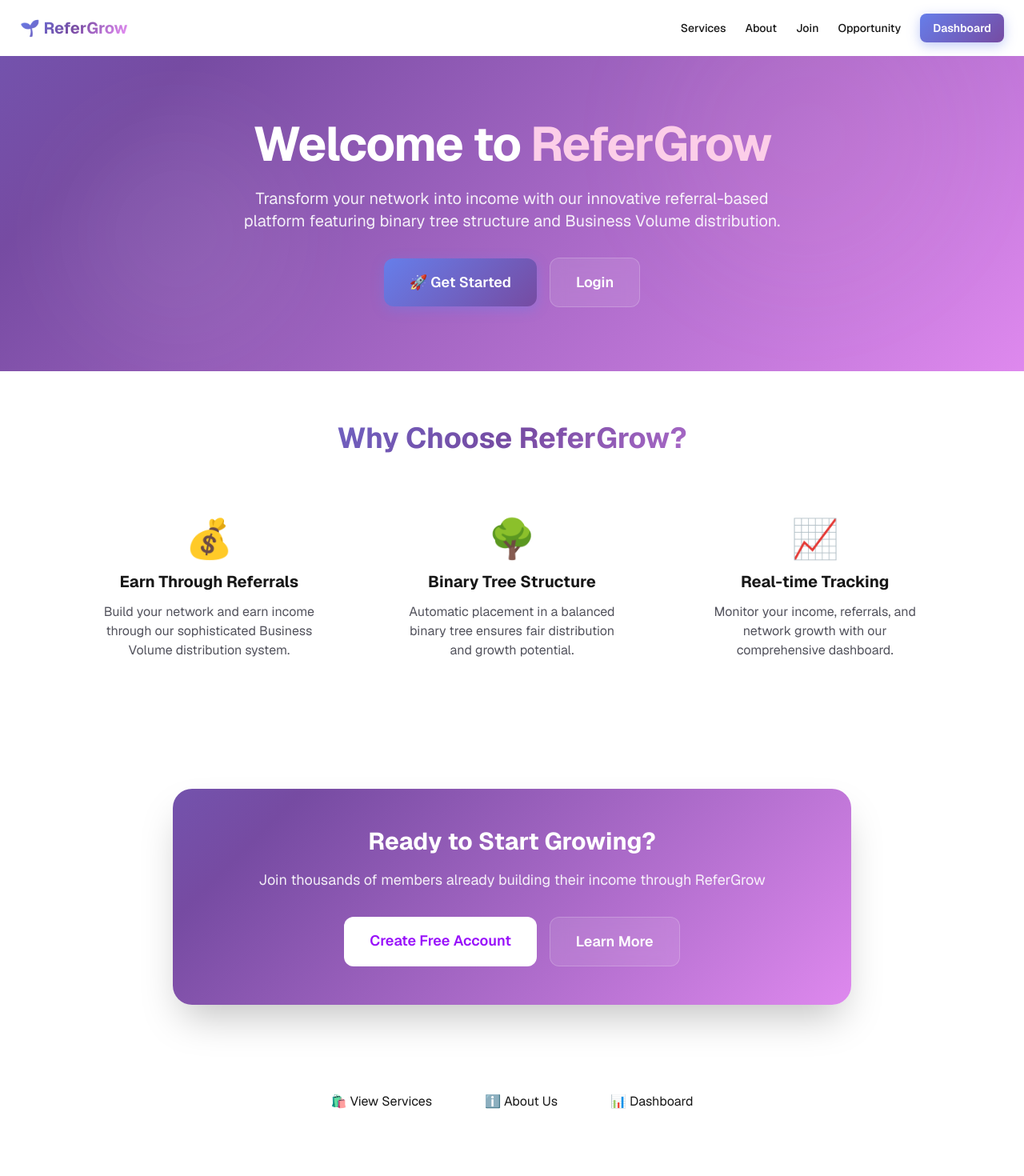
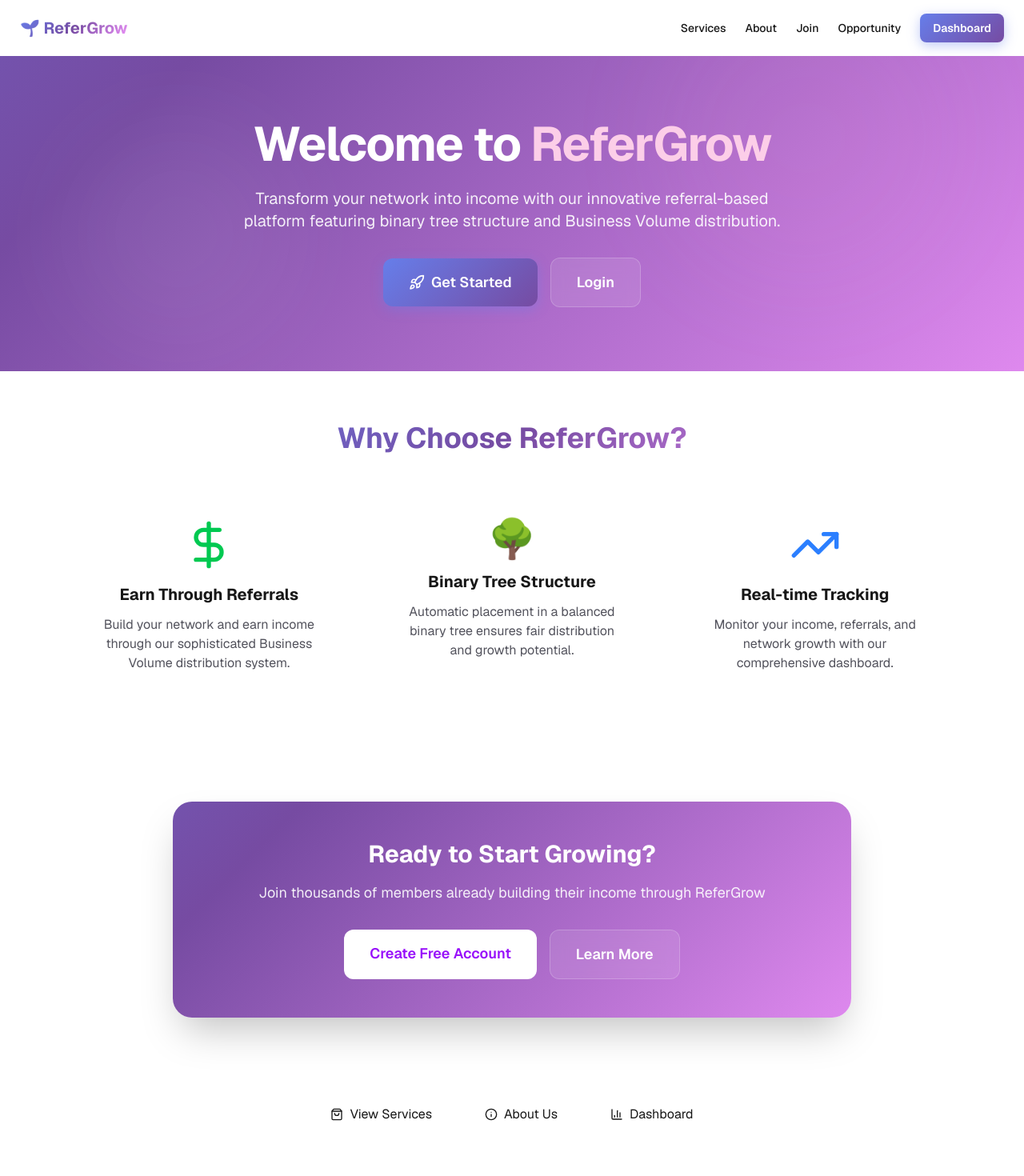
Before and after one commit to ayushalapuriya/ReferGrow, a Next.js app in the folder frontend/: page / in a window 1280 px wide. Shown: the top 1470 px of the page at 80% size. Built offline with nearby package versions, Linux system fonts and the light colour scheme.

Commit message:
Replace emojis with Lucide React icons throughout the project

```diff
--- a/frontend/package.json
+++ b/frontend/package.json
@@ -9,6 +9,7 @@
     "lint": "eslint"
   },
   "dependencies": {
+    "lucide-react": "^0.562.0",
     "next": "16.1.1",
     "react": "19.2.3",
     "react-dom": "19.2.3"
--- a/frontend/src/app/about/success-stories/page.tsx
+++ b/frontend/src/app/about/success-stories/page.tsx
@@ -18,7 +18,7 @@ export default function SuccessStoriesPage() {
           <div className="glass-panel animate-fade-in rounded-2xl border border-purple-200 dark:border-purple-500/30 p-8" style={{animationDelay: '0.1s'}}>
             <div className="flex items-start gap-4 mb-4">
               <div className="w-12 h-12 rounded-xl bg-gradient-to-br from-purple-500 to-pink-500 flex items-center justify-center text-white text-2xl flex-shrink-0">
-                👤
+                <User className="w-8 h-8" />
               </div>
               <div>
                 <h3 className="font-bold text-xl text-purple-600 dark:text-purple-400">Sarah Johnson</h3>
--- a/frontend/src/app/about/vision/page.tsx
+++ b/frontend/src/app/about/vision/page.tsx
@@ -34,14 +34,18 @@ export default function VisionPage() {
               </p>
             </div>
             <div className="text-center p-6 rounded-2xl bg-gradient-to-br from-blue-500/10 to-cyan-500/10 border border-blue-200 dark:border-blue-500/30">
-              <div className="text-5xl mb-4">📊</div>
+              <div className="text-5xl mb-4 flex justify-center">
+                <BarChart3 className="w-20 h-20 text-purple-500" />
+              </div>
               <h3 className="font-bold text-lg mb-2 text-blue-600 dark:text-blue-400">Real-Time Updates</h3>
               <p className="text-sm text-zinc-600 dark:text-zinc-400">
                 Instant reflection of all changes
               </p>
             </div>
             <div className="text-center p-6 rounded-2xl bg-gradient-to-br from-green-500/10 to-emerald-500/10 border border-green-200 dark:border-green-500/30">
-              <div className="text-5xl mb-4">🔒</div>
+              <div className="text-5xl mb-4 flex justify-center">
+                <Lock className="w-20 h-20 text-blue-500" />
+              </div>
               <h3 className="font-bold text-lg mb-2 text-green-600 dark:text-green-400">Secure & Fair</h3>
               <p className="text-sm text-zinc-600 dark:text-zinc-400">
                 Built with security and fairness at core
--- a/frontend/src/app/admin/rules/page.tsx
+++ b/frontend/src/app/admin/rules/page.tsx
@@ -4,6 +4,7 @@ import Link from "next/link";
 import { useEffect, useState } from "react";
 import { apiFetch } from "@/lib/apiClient";
 import { useAuth } from "@/lib/useAuth";
+import { AlertCircle, BarChart3 } from "lucide-react";
 
 type Rule = {
   _id: string;
--- a/frontend/src/app/admin/services/page.tsx
+++ b/frontend/src/app/admin/services/page.tsx
@@ -4,6 +4,7 @@ import Link from "next/link";
 import { useEffect, useState } from "react";
 import { apiFetch } from "@/lib/apiClient";
 import { useAuth } from "@/lib/useAuth";
+import { AlertCircle, RefreshCw } from "lucide-react";
 
 type Service = {
   _id: string;
--- a/frontend/src/app/business-opportunity/BusinessOpportunityForm.tsx
+++ b/frontend/src/app/business-opportunity/BusinessOpportunityForm.tsx
@@ -2,6 +2,7 @@
 
 import { useState } from "react";
 import { apiFetch } from "@/lib/apiClient";
+import { CheckCircle, AlertCircle } from "lucide-react";
 
 export default function BusinessOpportunityForm() {
   const [email, setEmail] = useState("");
--- a/frontend/src/app/business-opportunity/page.tsx
+++ b/frontend/src/app/business-opportunity/page.tsx
@@ -20,7 +20,7 @@ export default function BusinessOpportunityPage() {
           <div className="glass-panel animate-fade-in rounded-2xl border border-purple-200 dark:border-purple-500/30 p-8" style={{animationDelay: '0.1s'}}>
             <div className="flex items-center gap-3 mb-6">
               <div className="w-12 h-12 rounded-xl bg-gradient-to-br from-blue-500 to-cyan-500 flex items-center justify-center text-white text-2xl">
-                📈
+                <TrendingUp className="w-8 h-8" />
               </div>
               <h2 className="font-bold text-2xl bg-gradient-to-r from-blue-600 to-cyan-600 bg-clip-text text-transparent">How It Works</h2>
             </div>
@@ -38,7 +38,7 @@ export default function BusinessOpportunityPage() {
           <div className="glass-panel animate-fade-in rounded-2xl border border-purple-200 dark:border-purple-500/30 p-8" style={{animationDelay: '0.2s'}}>
             <div className="flex items-center gap-3 mb-6">
               <div className="w-12 h-12 rounded-xl bg-gradient-to-br from-green-500 to-emerald-500 flex items-center justify-center text-white text-2xl">
-                💰
+                <DollarSign className="w-8 h-8" />
               </div>
               <h2 className="font-bold text-2xl bg-gradient-to-r from-green-600 to-emerald-600 bg-clip-text text-transparent">Commission Structure</h2>
             </div>
@@ -83,7 +83,9 @@ export default function BusinessOpportunityPage() {
             </p>
           </div>
           <div className="glass-panel rounded-2xl border border-purple-200 dark:border-purple-500/30 p-6 text-center">
-            <div className="text-4xl mb-4">🔒</div>
+            <div className="text-4xl mb-4 flex justify-center">
+              <Lock className="w-16 h-16 text-purple-500" />
+            </div>
             <h3 className="font-bold text-lg mb-2 text-blue-600 dark:text-blue-400">100% Transparent</h3>
             <p className="text-sm text-zinc-600 dark:text-zinc-400">
               Every BV transaction is visible and verifiable
--- a/frontend/src/app/login/page.tsx
+++ b/frontend/src/app/login/page.tsx
@@ -4,6 +4,7 @@ import Link from "next/link";
 import { useRouter } from "next/navigation";
 import { useState } from "react";
 import { apiFetch } from "@/lib/apiClient";
+import { AlertCircle } from "lucide-react";
 
 export default function LoginPage() {
   const router = useRouter();
--- a/frontend/src/app/page.tsx
+++ b/frontend/src/app/page.tsx
@@ -1,4 +1,5 @@
 import Link from "next/link";
+import { Rocket, DollarSign, TrendingUp, BarChart3, ShoppingBag, Info } from "lucide-react";
 
 export default function Home() {
   return (
@@ -21,9 +22,10 @@ export default function Home() {
           <div className="flex flex-col sm:flex-row gap-4 justify-center items-center">
             <Link
               href="/register"
-              className="btn-primary px-8 py-4 rounded-xl text-white font-semibold text-lg shadow-2xl hover:scale-105 transition-transform"
+              className="btn-primary px-8 py-4 rounded-xl text-white font-semibold text-lg shadow-2xl hover:scale-105 transition-transform flex items-center gap-2 justify-center"
             >
-              🚀 Get Started
+              <Rocket className="w-5 h-5" />
+              Get Started
             </Link>
             <Link
               href="/login"
@@ -43,7 +45,9 @@ export default function Home() {
 
         <div className="grid md:grid-cols-3 gap-8">
           <div className="card-hover glass rounded-2xl p-8 text-center">
-            <div className="text-5xl mb-4">💰</div>
+            <div className="text-5xl mb-4 flex justify-center">
+              <DollarSign className="w-16 h-16 text-green-500" />
+            </div>
             <h3 className="text-xl font-bold mb-3">Earn Through Referrals</h3>
             <p className="text-zinc-600 dark:text-zinc-400">
               Build your network and earn income through our sophisticated Business Volume distribution system.
@@ -59,7 +63,9 @@ export default function Home() {
           </div>
 
           <div className="card-hover glass rounded-2xl p-8 text-center">
-            <div className="text-5xl mb-4">📈</div>
+            <div className="text-5xl mb-4 flex justify-center">
+              <TrendingUp className="w-16 h-16 text-blue-500" />
+            </div>
             <h3 className="text-xl font-bold mb-3">Real-time Tracking</h3>
             <p className="text-zinc-600 dark:text-zinc-400">
               Monitor your income, referrals, and network growth with our comprehensive dashboard.
@@ -95,14 +101,17 @@ export default function Home() {
       {/* Quick Links */}
       <div className="mx-auto max-w-4xl px-6 py-8 mb-16">
         <div className="flex flex-wrap gap-4 justify-center">
-          <Link href="/services" className="glass px-6 py-3 rounded-lg hover:bg-white/10 dark:hover:bg-white/5 transition-all">
-            🛍️ View Services
+          <Link href="/services" className="glass px-6 py-3 rounded-lg hover:bg-white/10 dark:hover:bg-white/5 transition-all flex items-center gap-2">
+            <ShoppingBag className="w-4 h-4" />
+            View Services
           </Link>
-          <Link href="/about" className="glass px-6 py-3 rounded-lg hover:bg-white/10 dark:hover:bg-white/5 transition-all">
-            ℹ️ About Us
+          <Link href="/about" className="glass px-6 py-3 rounded-lg hover:bg-white/10 dark:hover:bg-white/5 transition-all flex items-center gap-2">
+            <Info className="w-4 h-4" />
+            About Us
           </Link>
-          <Link href="/dashboard" className="glass px-6 py-3 rounded-lg hover:bg-white/10 dark:hover:bg-white/5 transition-all">
-            📊 Dashboard
+          <Link href="/dashboard" className="glass px-6 py-3 rounded-lg hover:bg-white/10 dark:hover:bg-white/5 transition-all flex items-center gap-2">
+            <BarChart3 className="w-4 h-4" />
+            Dashboard
           </Link>
         </div>
       </div>
--- a/frontend/src/app/referrals/page.tsx
+++ b/frontend/src/app/referrals/page.tsx
@@ -3,6 +3,7 @@
 import Link from "next/link";
 import { useEffect, useState } from "react";
 import { apiFetch } from "@/lib/apiClient";
+import { AlertCircle } from "lucide-react";
 
 type TreeNode = {
   id: string;
--- a/frontend/src/app/register/page.tsx
+++ b/frontend/src/app/register/page.tsx
@@ -4,6 +4,7 @@ import Link from "next/link";
 import { useRouter } from "next/navigation";
 import { useState } from "react";
 import { apiFetch } from "@/lib/apiClient";
+import { AlertCircle } from "lucide-react";
 
 export default function RegisterPage() {
   const router = useRouter();
```
Also changed, not shown: frontend/src/app/dashboard/page.tsx (+4 -3 lines).
